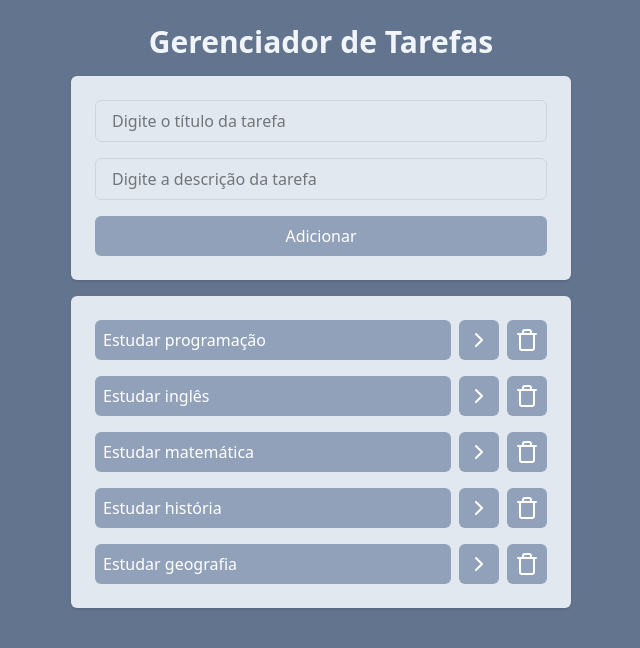
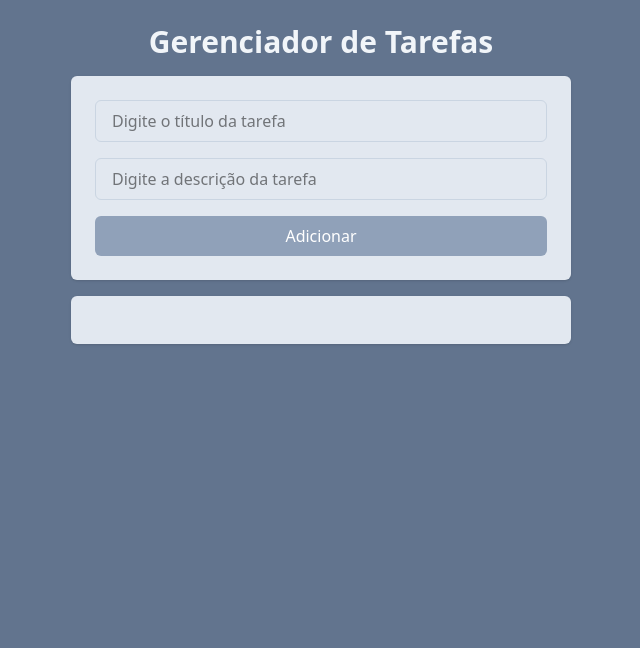
Before and after one commit to IvsonSouza/Aprendendo-React, a React (Vite) app: page / in a window 1280 px wide. Shown: the top 648 px of the page, without its empty margins (319-959 px from the left). Built offline with nearby package versions, Linux system fonts and the light colour scheme.

Commit message:
LocalStorage

```diff
--- a/src/App.jsx
+++ b/src/App.jsx
@@ -1,42 +1,17 @@
-import React, { useState } from "react";
+import React, { useEffect, useState } from "react";
 import AddTask from "./components/AddTask.jsx";
 import Tasks from "./components/Tasks.jsx";
 import "./App.css";
-import {v4} from 'uuid';
+import { v4 } from "uuid";
 
 function App() {
-  const [tasks, setTasks] = useState([
-    {
-      id: 1,
-      title: "Estudar programação",
-      description: "Estudar React",
-      isCompleted: false,
-    },
-    {
-      id: 2,
-      title: "Estudar inglês",
-      description: "Estudar gramática",
-      isCompleted: false,
-    },
-    {
-      id: 3,
-      title: "Estudar matemática",
-      description: "Estudar álgebra",
-      isCompleted: false,
-    },
-    {
-      id: 4,
-      title: "Estudar história",
-      description: "Estudar história do Brasil",
-      isCompleted: false,
-    },
-    {
-      id: 5,
-      title: "Estudar geografia",
-      description: "Estudar geografia do Brasil",
-      isCompleted: false,
-    },
-  ]);
+  const [tasks, setTasks] = useState(
+    JSON.parse(localStorage.getItem("tasks")) || []
+  );
+
+  useEffect(() => {
+    localStorage.setItem("tasks", JSON.stringify(tasks));
+  }, [tasks]);
 
   function onTaskClick(taskId) {
     const newTasks = tasks.map((task) => {
@@ -61,7 +36,6 @@ function App() {
       isCompleted: false,
     };
     setTasks([...tasks, newTask]);
-
   }
 
   return (
```
